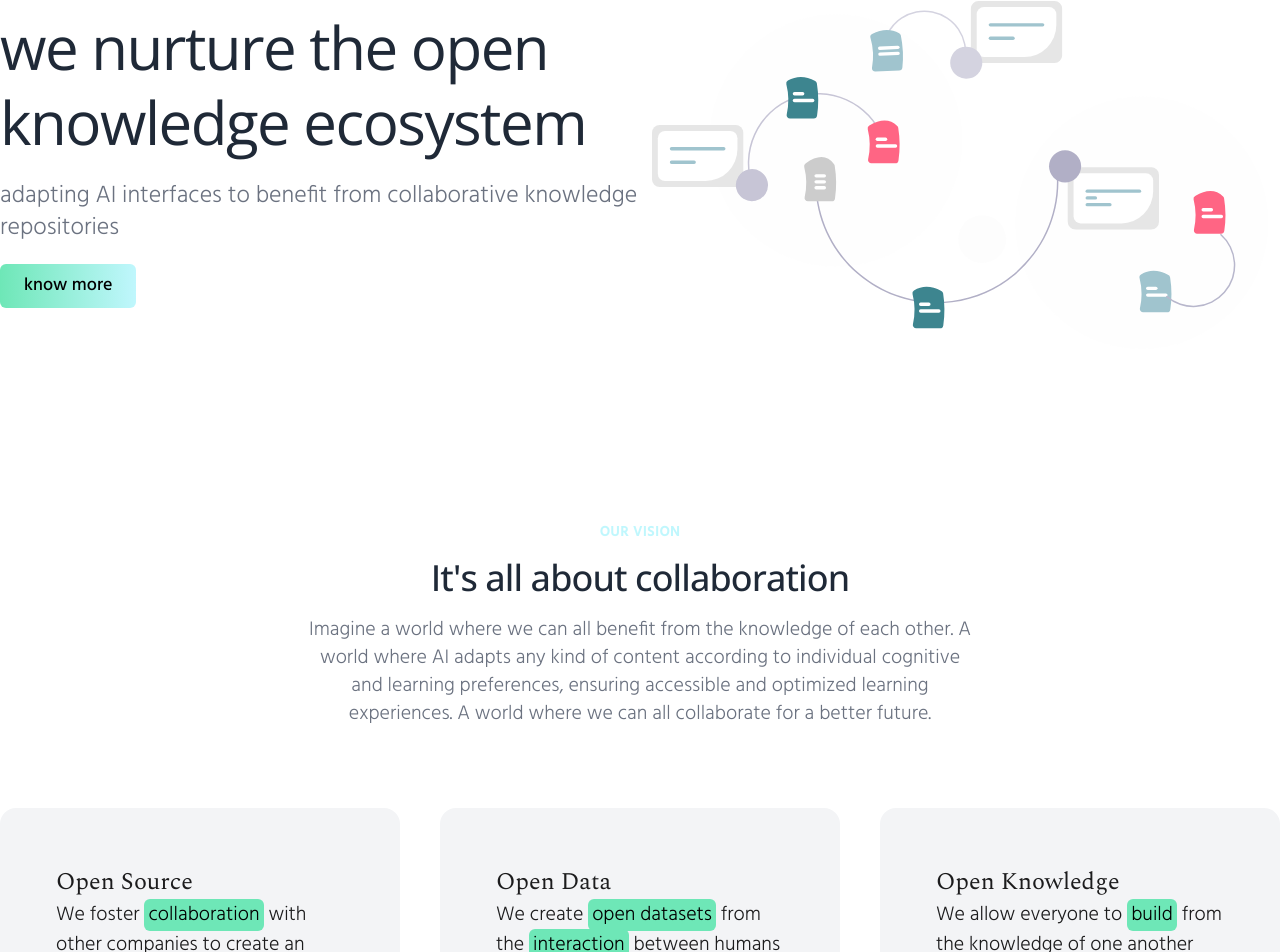
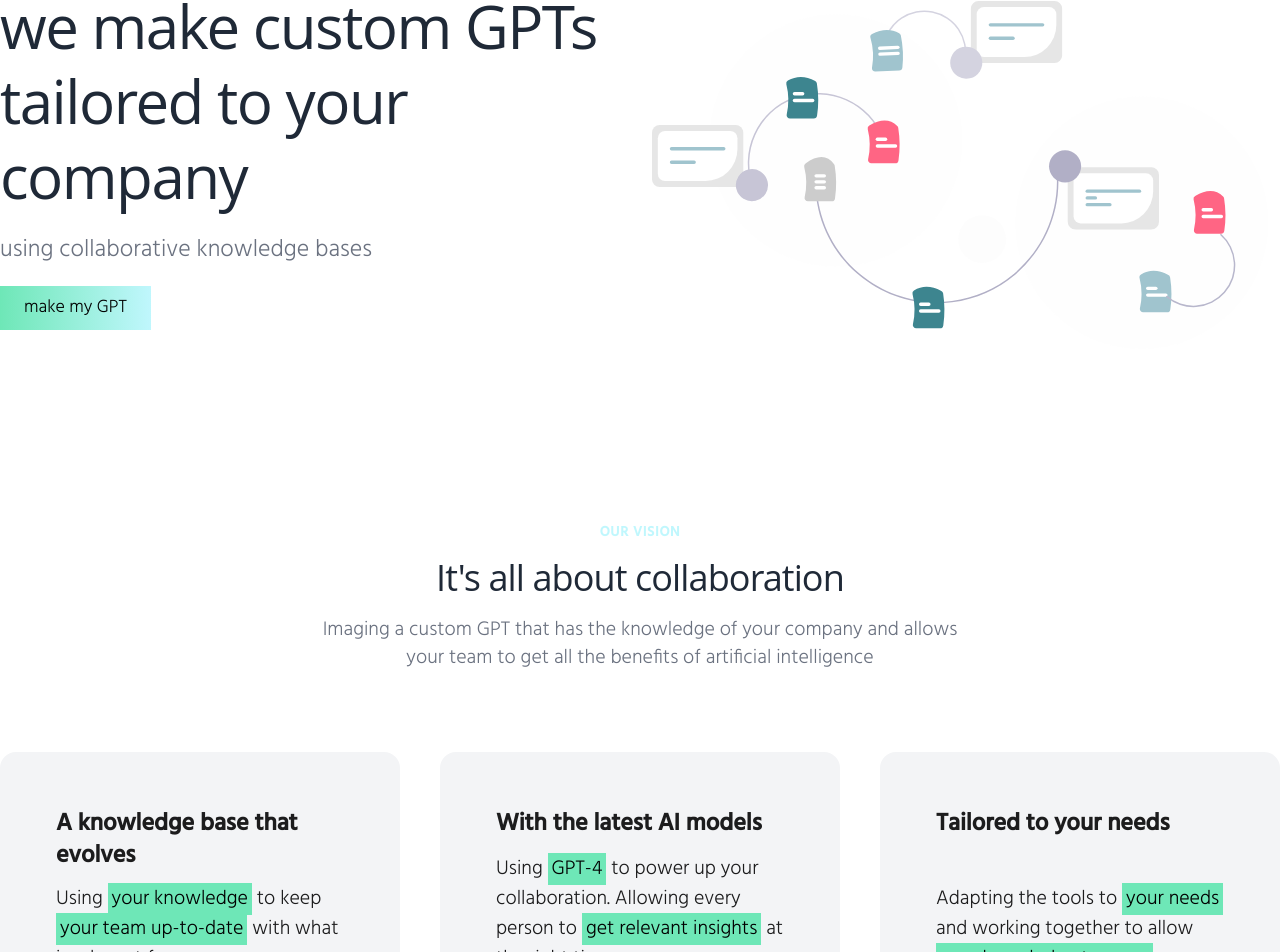
Before and after one commit to AI-Textbooks/website, a Next.js app: page / in a window 1280 px wide. Shown: the part 233-1185 px from the top of the page. Built offline with nearby package versions, Linux system fonts and the light colour scheme; what @savvywombat/tailwindcss-grid-areas would draw is missing.

Commit message:
Updating text and adding contact info.

```diff
--- a/app/components/values.js
+++ b/app/components/Benefits.tsx
@@ -2,37 +2,37 @@ import Image from "next/image";
 import React from "react";
 import Container from "./container";
 
-const Values = () => {
+const Benefits = () => {
   return (
     <Container>
       <div className="grid gap-10 lg:grid-cols-2 xl:grid-cols-3">
         <div className="lg:col-span-2 xl:col-auto">
           <div className="flex flex-col justify-between w-full h-full bg-gray-100 px-14 rounded-2xl py-14 dark:bg-trueGray-800">
-            <p className="text-2xl leading-normal font-serif">
-              Open Source
+            <p className="text-2xl font-heading font-bold mb-3">
+              A knowledge base that evolves
             </p>
             <p className="text-xl leading-normal ">
-              We foster <Mark>collaboration</Mark> with other companies to create an open source ecosystem of tools that is <Mark>interconnected</Mark>.
+              Using <Mark>your knowledge</Mark> to keep <Mark>your team up-to-date</Mark> with what is relevant for your company.
             </p>
           </div>
         </div>
         <div className="">
           <div className="flex flex-col justify-between w-full h-full bg-gray-100 px-14 rounded-2xl py-14 dark:bg-trueGray-800">
-          <p className="text-2xl leading-normal font-serif">
-              Open Data
+          <p className="text-2xl font-heading font-bold mb-3">
+              With the latest AI models
             </p>
             <p className="text-xl leading-normal ">
-              We create <Mark>open datasets</Mark> from the <Mark>interaction</Mark> between humans and AI for AI to evolve along with culture and language.
+              Using <Mark>GPT-4</Mark> to power up your collaboration. Allowing every person to <Mark>get relevant insights</Mark> at the right time.
             </p>
           </div>
         </div>
         <div className="">
           <div className="flex flex-col justify-between w-full h-full bg-gray-100 px-14 rounded-2xl py-14 dark:bg-trueGray-800">
-          <p className="text-2xl leading-normal font-serif">
-              Open Knowledge
+          <p className="text-2xl font-heading font-bold mb-3">
+              Tailored to your needs
             </p>
             <p className="text-xl leading-normal ">
-              We allow everyone to <Mark>build</Mark> from the knowledge of one another and <Mark>map open resources</Mark> that everyone can access to.
+              Adapting the tools to <Mark>your needs</Mark> and working together to allow <Mark>your knowledge to grow</Mark>.
             </p>
           </div>
         </div>
@@ -64,11 +64,11 @@ function Mark(props) {
   return (
     <>
       {" "}
-      <mark className="text-black bg-emerald-300 rounded-md dark:ring-cyan-500/70 dark:bg-gradient-to-r dark:from-emerald-300 dark:to-cyan-200/70 dark:text-black px-1">
+      <mark className="text-black bg-emerald-300 dark:ring-cyan-500/70 dark:bg-gradient-to-r dark:from-emerald-300 dark:to-cyan-200/70 dark:text-black px-1">
         {props.children}
       </mark>{" "}
     </>
   );
 }
 
-export default Values
+export default Benefits
--- a/app/components/Footer.tsx
+++ b/app/components/Footer.tsx
@@ -29,7 +29,7 @@ export default function Footer() {
             </div>
 
             <div className="max-w-md mt-4 text-gray-500 dark:text-gray-400">
-              Adapting AI interfaces to benefit from collaborative knowledge repositories
+              Custom GPTs tailored to your company
             </div>
           </div>
 
--- a/app/components/Hero.tsx
+++ b/app/components/Hero.tsx
@@ -8,18 +8,18 @@ const Hero = () => {
         <div className="flex items-center w-full lg:w-1/2">
           <div className="max-w-2xl mb-8">
             <h1 className="text-4xl font-normal font-header leading-snug tracking-tight text-gray-800 lg:text-4xl lg:leading-tight xl:text-6xl xl:leading-tight dark:text-white">
-              we nurture the open knowledge ecosystem
+              we make custom GPTs tailored to your company
             </h1>
             <p className="py-5 text-xl leading-normal text-gray-500 lg:text-xl xl:text-2xl dark:text-gray-300">
-              adapting AI interfaces to benefit from collaborative knowledge repositories
+              using collaborative knowledge bases
             </p>
 
             <div className="flex flex-col items-start space-y-3 sm:space-x-4 sm:space-y-0 sm:items-center sm:flex-row">
               <a
-                href={"/posts/introduction"}
+                href={"/#contact"}
                 rel="noopener"
-                className="px-6 py-2 text-lg font-medium text-center text-black bg-gradient-to-r from-emerald-300 to-cyan-200/70 rounded-md ">
-                know more
+                className="px-6 py-2 text-lg text-center text-black bg-gradient-to-r from-emerald-300 to-cyan-200/70">
+                make my GPT
               </a>
             </div>
           </div>
--- a/app/globals.css
+++ b/app/globals.css
@@ -1,6 +1,6 @@
 @import url('https://fonts.googleapis.com/css2?family=Spectral&display=swap');
 @import url('https://fonts.googleapis.com/css2?family=Hind:wght@300;400;500&display=swap');
-@import url('https://fonts.googleapis.com/css2?family=Open+Sans:wght@300;400;500&display=swap');
+@import url('https://fonts.googleapis.com/css2?family=Inter:wght@300;400;500&display=swap');
 
 @tailwind base;
 @tailwind components;
--- a/app/page.tsx
+++ b/app/page.tsx
@@ -1,19 +1,22 @@
+import Contact from './components/Contact'
 import Hero from './components/Hero'
 import SectionTitle from './components/sectionTitle'
-import Values from './components/values'
+import Benefits from './components/Benefits'
+import Link from 'next/link'
 
 export default function Home() {
   return (
     <>
       <Hero />
       <SectionTitle pretitle='Our vision' title="It's all about collaboration">
-        Imagine a world where we can all benefit from the knowledge of each
-        other. A world where AI adapts any kind of content according to
-        individual cognitive and learning preferences, ensuring accessible and
-        optimized learning experiences. A world where we can all collaborate for
-        a better future.
+        Imaging a custom GPT that has the knowledge of your company and allows your team to get all the benefits of artificial intelligence
       </SectionTitle>
-      <Values />
+      <Benefits />
+      <SectionTitle pretitle="Let's build" title="Let's build your custom GPT">
+        Get in touch with us and we will schedule a meeting with you.
+        <br></br>
+        <Link id='contact' href="mailto:hello@ai-textbooks.com" className='text-teal-300'>hello@ai-textbooks.com</Link>
+      </SectionTitle>
     </>
   )
 }
--- a/package.json
+++ b/package.json
@@ -14,6 +14,7 @@
     "@microflash/rehype-figure": "^2.0.0",
     "@savvywombat/tailwindcss-grid-areas": "^3.1.0",
     "@vercel/og": "^0.6.2",
+    "axios": "^1.6.5",
     "contentlayer": "^0.3.4",
     "gray-matter": "^4.0.3",
     "next": "13.5.6",
```
Also changed, not shown: 1 other file (tests, documents, lock files or other folders).
